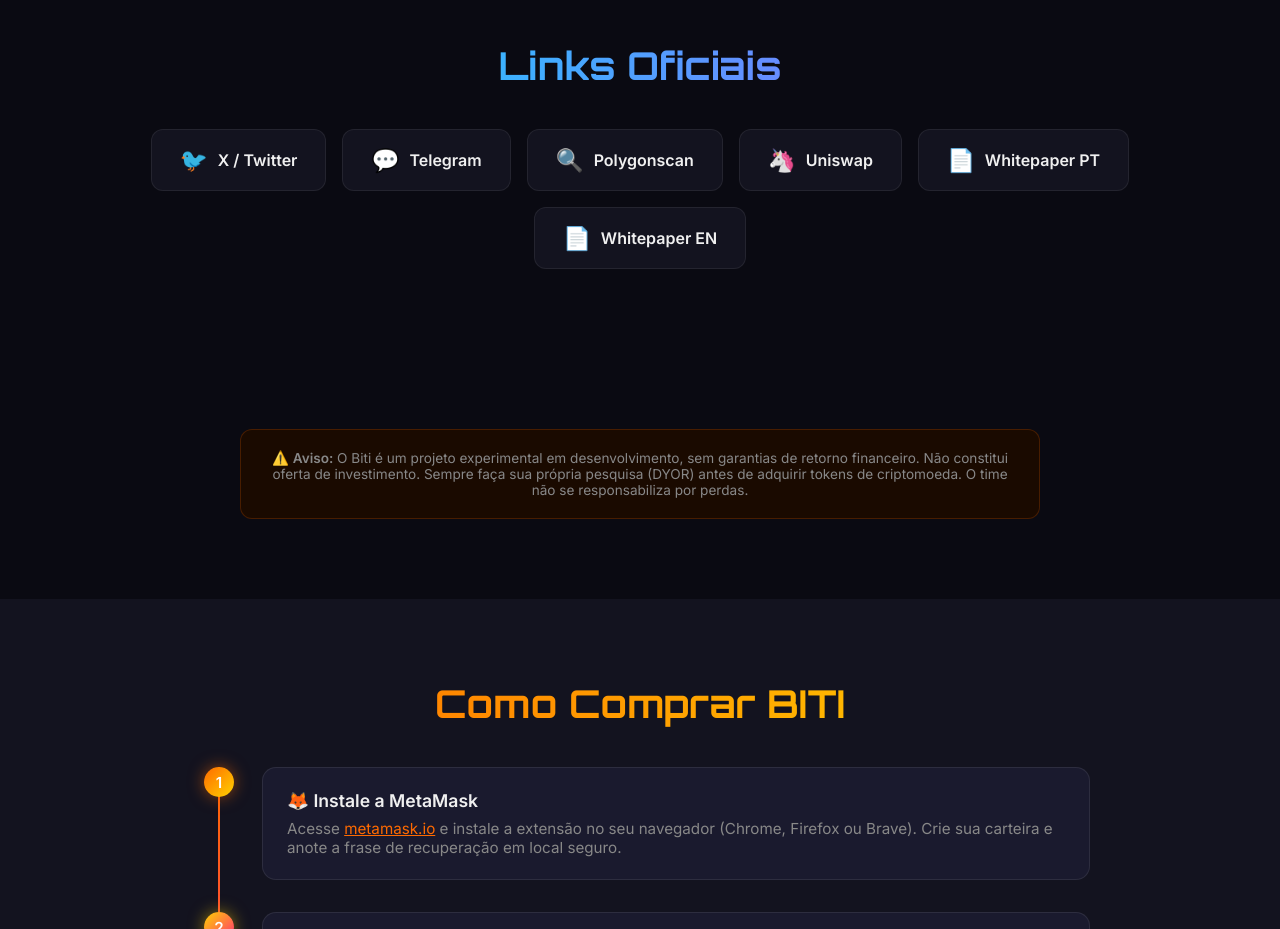
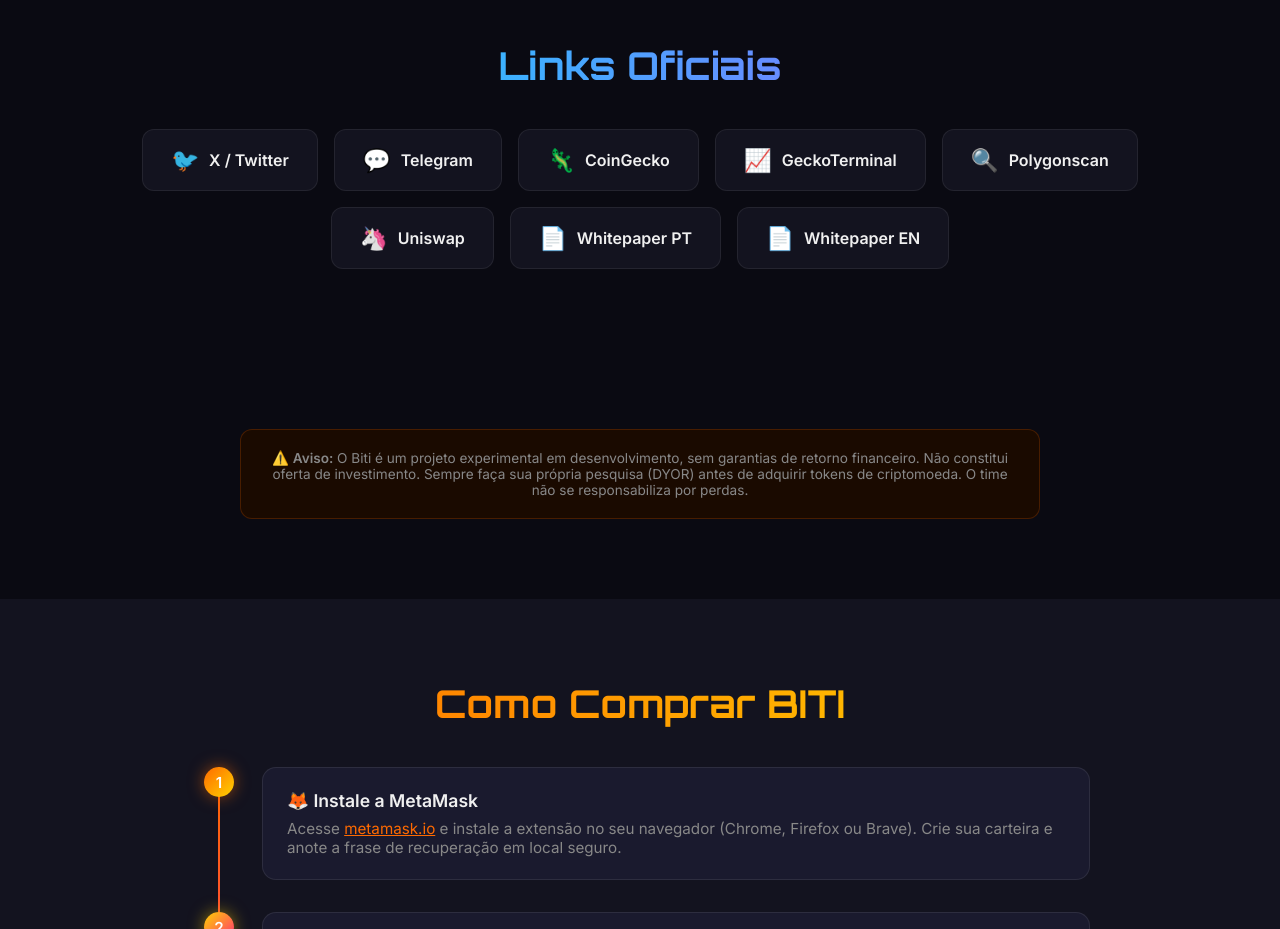
Before and after one commit to Antoniosilva022/biticoin1, a website: page site/index.html in a window 1280 px wide. Shown: the part 3320-4249 px from the top of the page. Drawn offline with Linux system fonts and the light colour scheme.

Commit message:
feat: adicionar links CoinGecko e GeckoTerminal no site

```diff
--- a/site/index.html
+++ b/site/index.html
@@ -460,6 +460,12 @@
       <a href="https://t.me/bititocke" target="_blank" class="link-card">
         <span class="icon">💬</span> Telegram
       </a>
+      <a href="https://www.coingecko.com/en/search?query=biti" target="_blank" class="link-card">
+        <span class="icon">🦎</span> CoinGecko
+      </a>
+      <a href="https://www.geckoterminal.com/polygon_pos/pools/0xdb5a6e75f153e544160ef3eb66b5484dcbb9e1a0407f584c55d2447e17faf13d" target="_blank" class="link-card">
+        <span class="icon">📈</span> GeckoTerminal
+      </a>
       <a href="https://polygonscan.com/address/0xD7E0CEf1511a7eEF7Fc57998214fB17a270A8b57#code" target="_blank" class="link-card">
         <span class="icon">🔍</span> Polygonscan
       </a>
```
